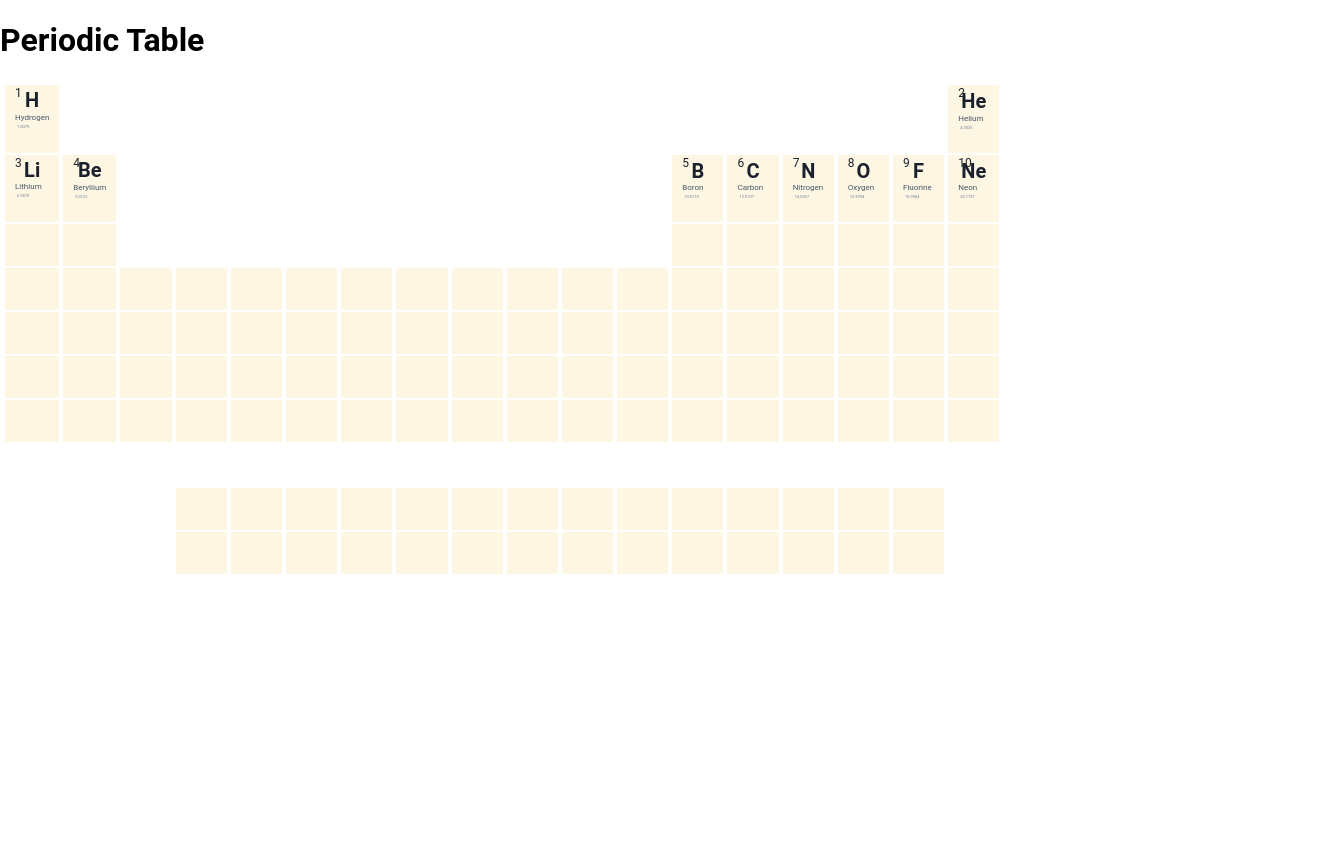
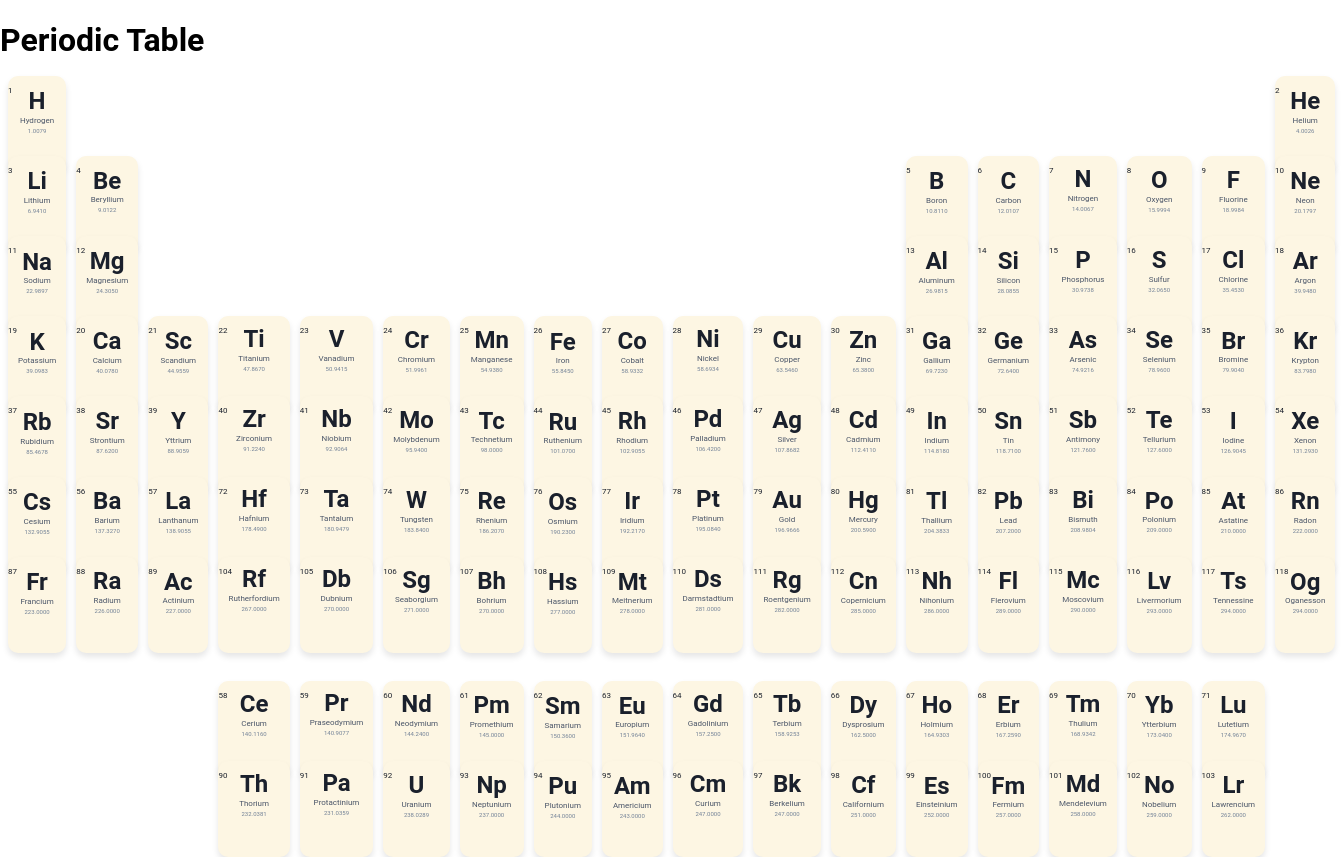
Before and after one commit to Ahacz/PeriodicTable, an Angular app: page / in a window 1280 px wide. Shown: the whole page, 1341 px wide, since content can reach past the window. Before the commit the page ends 821 px from the top, so only its background shows below. Built offline with nearby package versions, Linux system fonts and the light colour scheme.

Commit message:
added rest of elements

```diff
--- a/public/elements.json
+++ b/public/elements.json
@@ -8,5 +8,113 @@
     { "position": 7, "name": "Nitrogen", "weight": 14.0067, "symbol": "N" },
     { "position": 8, "name": "Oxygen", "weight": 15.9994, "symbol": "O" },
     { "position": 9, "name": "Fluorine", "weight": 18.9984, "symbol": "F" },
-    { "position": 10, "name": "Neon", "weight": 20.1797, "symbol": "Ne" }
+    { "position": 10, "name": "Neon", "weight": 20.1797, "symbol": "Ne" },
+    { "position": 11, "name": "Sodium", "weight": 22.9897, "symbol": "Na" },
+    { "position": 12, "name": "Magnesium", "weight": 24.305, "symbol": "Mg" },
+    { "position": 13, "name": "Aluminum", "weight": 26.9815, "symbol": "Al" },
+    { "position": 14, "name": "Silicon", "weight": 28.0855, "symbol": "Si" },
+    { "position": 15, "name": "Phosphorus", "weight": 30.9738, "symbol": "P" },
+    { "position": 16, "name": "Sulfur", "weight": 32.065, "symbol": "S" },
+    { "position": 17, "name": "Chlorine", "weight": 35.453, "symbol": "Cl" },
+    { "position": 18, "name": "Argon", "weight": 39.948, "symbol": "Ar" },
+    { "position": 19, "name": "Potassium", "weight": 39.0983, "symbol": "K" },
+    { "position": 20, "name": "Calcium", "weight": 40.078, "symbol": "Ca" },
+    { "position": 21, "name": "Scandium", "weight": 44.9559, "symbol": "Sc" },
+    { "position": 22, "name": "Titanium", "weight": 47.867, "symbol": "Ti" },
+    { "position": 23, "name": "Vanadium", "weight": 50.9415, "symbol": "V" },
+    { "position": 24, "name": "Chromium", "weight": 51.9961, "symbol": "Cr" },
+    { "position": 25, "name": "Manganese", "weight": 54.938, "symbol": "Mn" },
+    { "position": 26, "name": "Iron", "weight": 55.845, "symbol": "Fe" },
+    { "position": 27, "name": "Cobalt", "weight": 58.9332, "symbol": "Co" },
+    { "position": 28, "name": "Nickel", "weight": 58.6934, "symbol": "Ni" },
+    { "position": 29, "name": "Copper", "weight": 63.546, "symbol": "Cu" },
+    { "position": 30, "name": "Zinc", "weight": 65.38, "symbol": "Zn" },
+    { "position": 31, "name": "Gallium", "weight": 69.723, "symbol": "Ga" },
+    { "position": 32, "name": "Germanium", "weight": 72.64, "symbol": "Ge" },
+    { "position": 33, "name": "Arsenic", "weight": 74.9216, "symbol": "As" },
+    { "position": 34, "name": "Selenium", "weight": 78.96, "symbol": "Se" },
+    { "position": 35, "name": "Bromine", "weight": 79.904, "symbol": "Br" },
+    { "position": 36, "name": "Krypton", "weight": 83.798, "symbol": "Kr" },
+    { "position": 37, "name": "Rubidium", "weight": 85.4678, "symbol": "Rb" },
+    { "position": 38, "name": "Strontium", "weight": 87.62, "symbol": "Sr" },
+    { "position": 39, "name": "Yttrium", "weight": 88.9059, "symbol": "Y" },
+    { "position": 40, "name": "Zirconium", "weight": 91.224, "symbol": "Zr" },
+    { "position": 41, "name": "Niobium", "weight": 92.9064, "symbol": "Nb" },
+    { "position": 42, "name": "Molybdenum", "weight": 95.94, "symbol": "Mo" },
+    { "position": 43, "name": "Technetium", "weight": 98, "symbol": "Tc" },
+    { "position": 44, "name": "Ruthenium", "weight": 101.07, "symbol": "Ru" },
+    { "position": 45, "name": "Rhodium", "weight": 102.9055, "symbol": "Rh" },
+    { "position": 46, "name": "Palladium", "weight": 106.42, "symbol": "Pd" },
+    { "position": 47, "name": "Silver", "weight": 107.8682, "symbol": "Ag" },
+    { "position": 48, "name": "Cadmium", "weight": 112.411, "symbol": "Cd" },
+    { "position": 49, "name": "Indium", "weight": 114.818, "symbol": "In" },
+    { "position": 50, "name": "Tin", "weight": 118.71, "symbol": "Sn" },
+    { "position": 51, "name": "Antimony", "weight": 121.76, "symbol": "Sb" },
+    { "position": 52, "name": "Tellurium", "weight": 127.6, "symbol": "Te" },
+    { "position": 53, "name": "Iodine", "weight": 126.9045, "symbol": "I" },
+    { "position": 54, "name": "Xenon", "weight": 131.293, "symbol": "Xe" },
+    { "position": 55, "name": "Cesium", "weight": 132.9055, "symbol": "Cs" },
+    { "position": 56, "name": "Barium", "weight": 137.327, "symbol": "Ba" },
+    { "position": 57, "name": "Lanthanum", "weight": 138.9055, "symbol": "La" },
+    { "position": 58, "name": "Cerium", "weight": 140.116, "symbol": "Ce" },
+    { "position": 59, "name": "Praseodymium", "weight": 140.9077, "symbol": "Pr" },
+    { "position": 60, "name": "Neodymium", "weight": 144.24, "symbol": "Nd" },
+    { "position": 61, "name": "Promethium", "weight": 145, "symbol": "Pm" },
+    { "position": 62, "name": "Samarium", "weight": 150.36, "symbol": "Sm" },
+    { "position": 63, "name": "Europium", "weight": 151.964, "symbol": "Eu" },
+    { "position": 64, "name": "Gadolinium", "weight": 157.25, "symbol": "Gd" },
+    { "position": 65, "name": "Terbium", "weight": 158.9253, "symbol": "Tb" },
+    { "position": 66, "name": "Dysprosium", "weight": 162.5, "symbol": "Dy" },
+    { "position": 67, "name": "Holmium", "weight": 164.9303, "symbol": "Ho" },
+    { "position": 68, "name": "Erbium", "weight": 167.259, "symbol": "Er" },
+    { "position": 69, "name": "Thulium", "weight": 168.9342, "symbol": "Tm" },
+    { "position": 70, "name": "Ytterbium", "weight": 173.04, "symbol": "Yb" },
+    { "position": 71, "name": "Lutetium", "weight": 174.967, "symbol": "Lu" },
+    { "position": 72, "name": "Hafnium", "weight": 178.49, "symbol": "Hf" },
+    { "position": 73, "name": "Tantalum", "weight": 180.9479, "symbol": "Ta" },
+    { "position": 74, "name": "Tungsten", "weight": 183.84, "symbol": "W" },
+    { "position": 75, "name": "Rhenium", "weight": 186.207, "symbol": "Re" },
+    { "position": 76, "name": "Osmium", "weight": 190.23, "symbol": "Os" },
+    { "position": 77, "name": "Iridium", "weight": 192.217, "symbol": "Ir" },
+    { "position": 78, "name": "Platinum", "weight": 195.084, "symbol": "Pt" },
+    { "position": 79, "name": "Gold", "weight": 196.9666, "symbol": "Au" },
+    { "position": 80, "name": "Mercury", "weight": 200.59, "symbol": "Hg" },
+    { "position": 81, "name": "Thallium", "weight": 204.3833, "symbol": "Tl" },
+    { "position": 82, "name": "Lead", "weight": 207.2, "symbol": "Pb" },
+    { "position": 83, "name": "Bismuth", "weight": 208.9804, "symbol": "Bi" },
+    { "position": 84, "name": "Polonium", "weight": 209, "symbol": "Po" },
+    { "position": 85, "name": "Astatine", "weight": 210, "symbol": "At" },
+    { "position": 86, "name": "Radon", "weight": 222, "symbol": "Rn" },
+    { "position": 87, "name": "Francium", "weight": 223, "symbol": "Fr" },
+    { "position": 88, "name": "Radium", "weight": 226, "symbol": "Ra" },
+    { "position": 89, "name": "Actinium", "weight": 227, "symbol": "Ac" },
+    { "position": 90, "name": "Thorium", "weight": 232.0381, "symbol": "Th" },
+    { "position": 91, "name": "Protactinium", "weight": 231.0359, "symbol": "Pa" },
+    { "position": 92, "name": "Uranium", "weight": 238.0289, "symbol": "U" },
+    { "position": 93, "name": "Neptunium", "weight": 237, "symbol": "Np" },
+    { "position": 94, "name": "Plutonium", "weight": 244, "symbol": "Pu" },
+    { "position": 95, "name": "Americium", "weight": 243, "symbol": "Am" },
+    { "position": 96, "name": "Curium", "weight": 247, "symbol": "Cm" },
+    { "position": 97, "name": "Berkelium", "weight": 247, "symbol": "Bk" },
+    { "position": 98, "name": "Californium", "weight": 251, "symbol": "Cf" },
+    { "position": 99, "name": "Einsteinium", "weight": 252, "symbol": "Es" },
+    { "position": 100, "name": "Fermium", "weight": 257, "symbol": "Fm" },
+    { "position": 101, "name": "Mendelevium", "weight": 258, "symbol": "Md" },
+    { "position": 102, "name": "Nobelium", "weight": 259, "symbol": "No" },
+    { "position": 103, "name": "Lawrencium", "weight": 262, "symbol": "Lr" },
+    { "position": 104, "name": "Rutherfordium", "weight": 267, "symbol": "Rf" },
+    { "position": 105, "name": "Dubnium", "weight": 270, "symbol": "Db" },
+    { "position": 106, "name": "Seaborgium", "weight": 271, "symbol": "Sg" },
+    { "position": 107, "name": "Bohrium", "weight": 270, "symbol": "Bh" },
+    { "position": 108, "name": "Hassium", "weight": 277, "symbol": "Hs" },
+    { "position": 109, "name": "Meitnerium", "weight": 278, "symbol": "Mt" },
+    { "position": 110, "name": "Darmstadtium", "weight": 281, "symbol": "Ds" },
+    { "position": 111, "name": "Roentgenium", "weight": 282, "symbol": "Rg" },
+    { "position": 112, "name": "Copernicium", "weight": 285, "symbol": "Cn" },
+    { "position": 113, "name": "Nihonium", "weight": 286, "symbol": "Nh" },
+    { "position": 114, "name": "Flerovium", "weight": 289, "symbol": "Fl" },
+    { "position": 115, "name": "Moscovium", "weight": 290, "symbol": "Mc" },
+    { "position": 116, "name": "Livermorium", "weight": 293, "symbol": "Lv" },
+    { "position": 117, "name": "Tennessine", "weight": 294, "symbol": "Ts" },
+    { "position": 118, "name": "Oganesson", "weight": 294, "symbol": "Og" }
 ]
--- a/src/app/periodic-element/periodic-element.component.scss
+++ b/src/app/periodic-element/periodic-element.component.scss
@@ -1,33 +1,40 @@
 .tile {
+  margin: 3px;
   background-color: #fdf6e3;  /* Delikatny pastelowy kolor */
   height: 100%;
   width: auto;
   justify-content: center;
+  box-shadow: 0 4px 6px rgba(0, 0, 0, 0.1);  /* Delikatny cień dla głębi */
   border-radius: 10px;  /* Zaokrąglone rogi */
   //box-shadow: 0 4px 6px rgba(0, 0, 0, 0.1);  /* Delikatny cień dla głębi */
   padding: 10px;
   transition: transform 0.3s ease  /* Animacja na hover */
 }
 .position {
-  font-size: 0.75rem;  /* Nowoczesne, większe czcionki */
+  margin-left:-10px;
+  vertical-align: top;
+  font-size: 0.5rem;  /* Nowoczesne, większe czcionki */
   text-align: left;
   color: #1a202c;  /* Ciemny kolor dla kontrastu */
 }
 
 .tile:hover {
-  transform: scale(1.05);  /* Efekt lekkiego powiększenia przy hover */
+  z-index: 10;
+  transform: scale(1.1);  /* Efekt lekkiego powiększenia przy hover */
   background-color: #fef3c7;  /* Zmiana koloru tła przy hover */
 }
 
 .symbol {
   text-align: center;
-  font-size: 1.25rem;
+  vertical-align: top;
+  font-size: 1.5rem;
   font-weight: bold;
   color: #1a202c;
-  margin-top: -35%;
+  margin-top: -20%;
 }
 
 .name {
+  text-align: center;
   font-size: 0.5rem;
   font-weight: 400;
   color: #4a5568;
@@ -36,7 +43,8 @@
 
 /* Waga pierwiastka */
 .weight {
-  font-size: 0.5vh;
+  text-align: center;
+  font-size: 0.75vh;
   color: #718096;  /* Jaśniejszy szary dla mniej ważnej informacji */
   margin: 2px;
 }
--- a/src/app/periodic-element/periodic-element.component.ts
+++ b/src/app/periodic-element/periodic-element.component.ts
@@ -1,5 +1,6 @@
 import { Component, Input } from '@angular/core';
 import { CommonModule } from '@angular/common';
+import { BehaviorSubject, Observable } from 'rxjs';
 
 export interface PeriodicElement {
   position: number;
@@ -18,4 +19,5 @@ export interface PeriodicElement {
 })
 export class PeriodicElementComponent {
   @Input() element!: PeriodicElement; // Ensure element is passed to the component
+
 }
--- a/src/app/periodic-table/periodic-table.component.scss
+++ b/src/app/periodic-table/periodic-table.component.scss
@@ -24,7 +24,6 @@ tr {
 .table-cell {
   width: 4vw;
   height:5vh;
-  overflow: hidden;
   border: none;
   //flex: 1;  /* Cells will take equal space within the row */
   position: relative; /* For pseudo-element trick */
```
